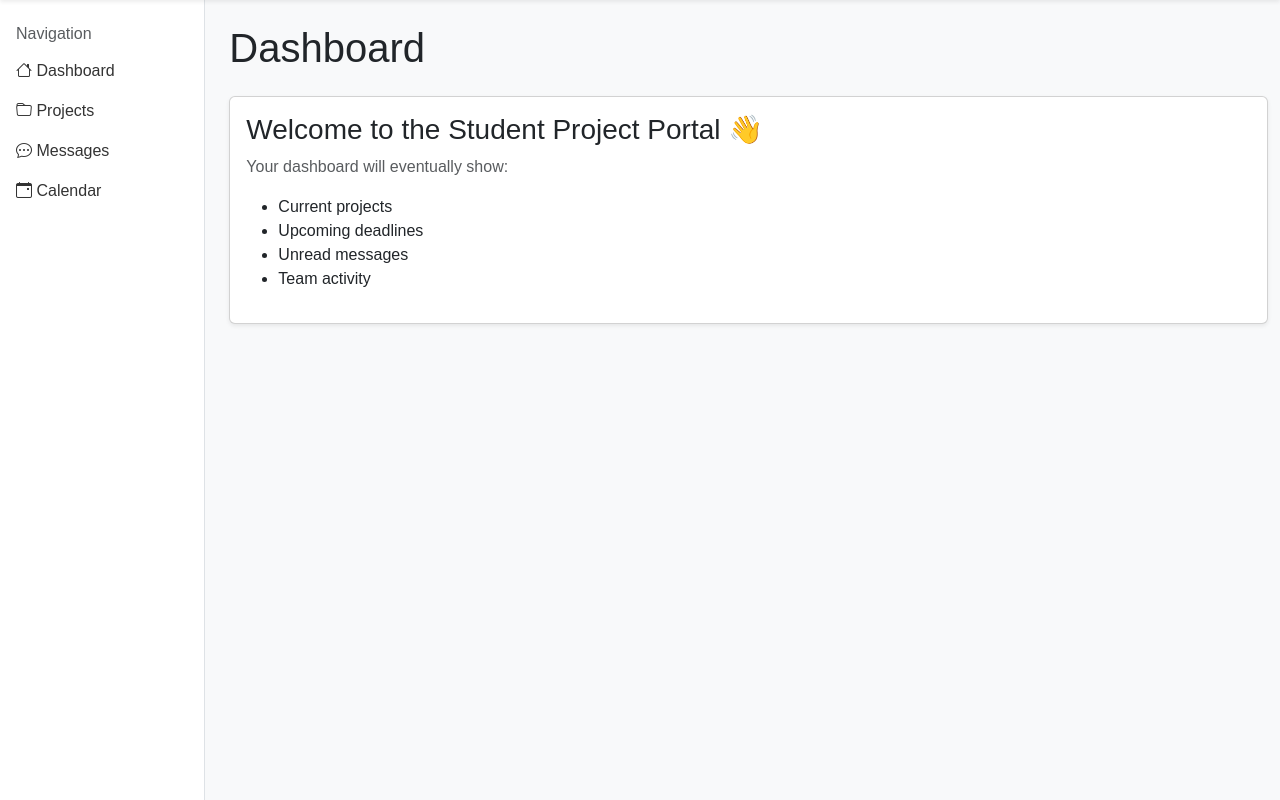
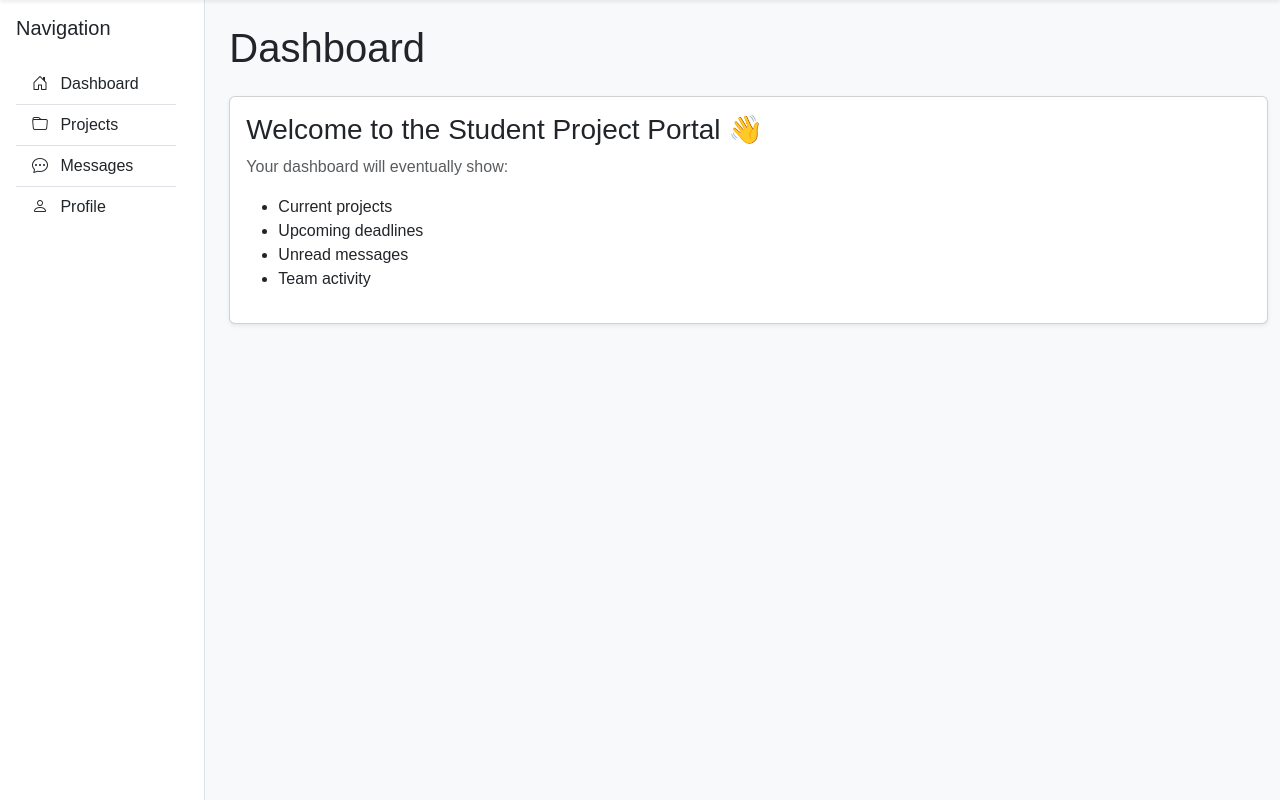
Before and after one commit to colin-182/student-portal, a Django app: page / in a window 1280 px wide. Shown: the part 56-856 px from the top of the page. Run offline with Django 5.2, Linux system fonts and the light colour scheme.

Commit message:
sidebar.html updated so that bootsrap provides spacing/hover effects/accessability instead of styling manually

```diff
--- a/templates/includes/sidebar.html
+++ b/templates/includes/sidebar.html
@@ -1,45 +1,51 @@
-<div class="col-md-2 bg-white border-end min-vh-100">
+<div class="col-md-2 bg-white border-end vh-100">
 
-    <div class="pt-4">
+    <div class="p-3">
 
-        <h6 class="text-muted px-3">
+        <h5 class="mb-4">
+            Navigation
+        </h5>
 
-            Navigation
+        <div class="list-group list-group-flush">
 
-        </h6>
+            <a href="/"
+               class="list-group-item list-group-item-action">
 
-        <ul class="nav flex-column">
+                <i class="bi bi-house-door me-2"></i>
 
-            <li class="nav-item">
-                <a class="nav-link" href="#">
-                    <i class="bi bi-house"></i>
                 Dashboard
+
             </a>
-            </li>
 
-            <li class="nav-item">
-                <a class="nav-link" href="#">
-                    <i class="bi bi-folder"></i>
+            <a href="#"
+               class="list-group-item list-group-item-action">
+
+                <i class="bi bi-folder me-2"></i>
+
                 Projects
+
             </a>
-            </li>
 
-            <li class="nav-item">
-                <a class="nav-link" href="#">
-                    <i class="bi bi-chat-dots"></i>
+            <a href="#"
+               class="list-group-item list-group-item-action">
+
+                <i class="bi bi-chat-dots me-2"></i>
+
                 Messages
+
             </a>
-            </li>
 
-            <li class="nav-item">
-                <a class="nav-link" href="#">
-                    <i class="bi bi-calendar-event"></i>
-                    Calendar
+            <a href="#"
+               class="list-group-item list-group-item-action">
+
+                <i class="bi bi-person me-2"></i>
+
+                Profile
+
             </a>
-            </li>
-
-        </ul>
 
         </div>
 
     </div>
+
+</div>
```
Lines whose indentation alone changed are shown as unchanged.
